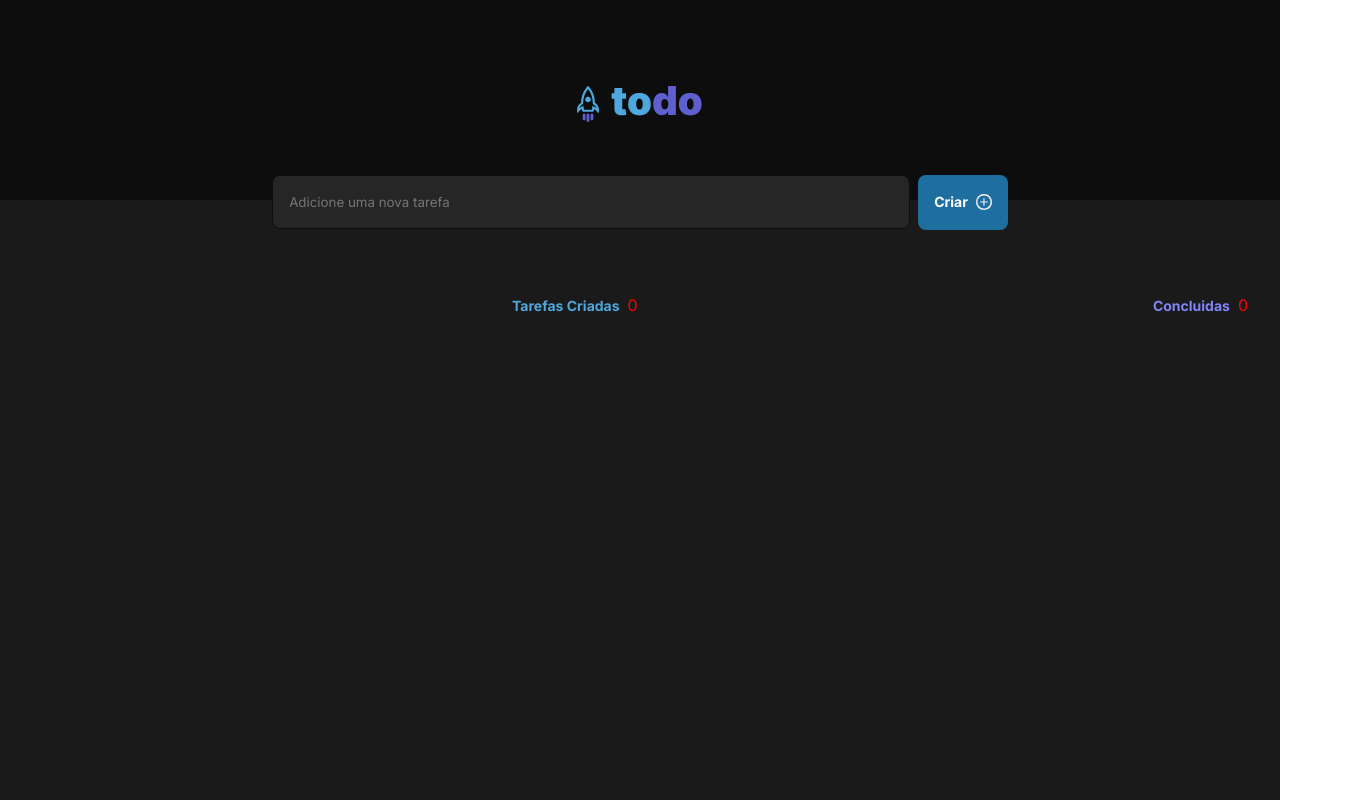
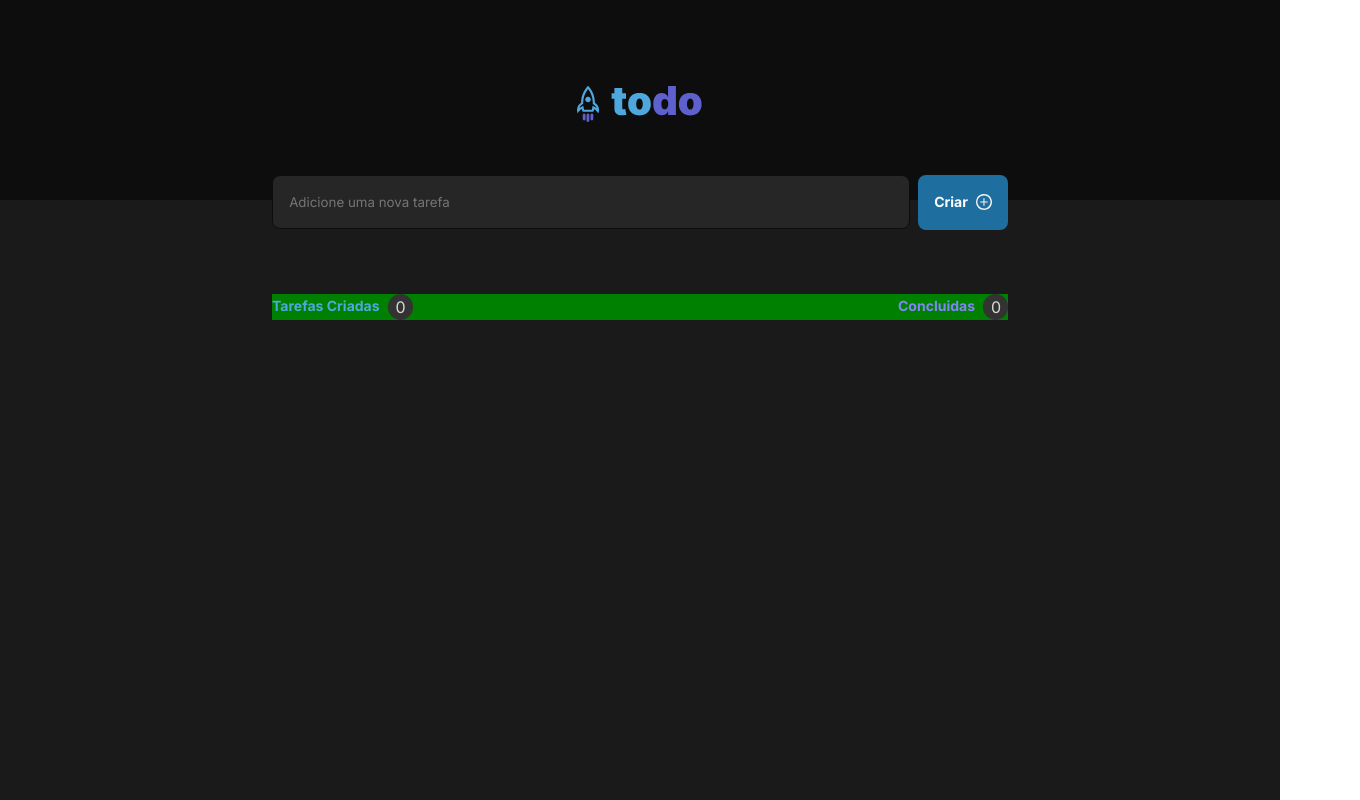
Before and after one commit to Ericles-Miller/check-To-do-List, a React (Vite) app: page / in a window 1280 px wide. Shown: the top 800 px of the page, 1360 px wide, since content can reach past the window. Built offline with nearby package versions, Linux system fonts and the light colour scheme.

Commit message:
create completed part 1 tasks

```diff
--- a/src/app.module.css
+++ b/src/app.module.css
@@ -1,5 +1,8 @@
 .showWorks {
     background: var(--gray-600);
     height: 100vw;
+    display: flex;
+    flex-direction: column;
+    align-items: center;
 
 }
--- a/src/components/Tasks.tsx
+++ b/src/components/Tasks.tsx
@@ -2,14 +2,19 @@ import styles from './task.module.css';
 
 export function Tasks() {
 	return (
-		<div className={styles.allContentTask}>
-			<div className={styles.stylesTask}>
-				<p className={styles.newTask}>Tarefas Criadas</p>
-				<p>0</p>
+		<div>
+			<div className={styles.allContentTask}>
+				<div className={styles.stylesTask}>
+					<p className={styles.newTask}>Tarefas Criadas</p>
+					<span className={styles.number}>0</span>
+				</div>
+				<div className={styles.stylesTask}>
+					<p className={styles.makeTask}>Concluidas</p>
+					<span className={styles.number}>0</span>
+				</div>
 			</div>
-			<div className={styles.stylesTask}>
-				<p className={styles.makeTask}>Concluidas</p>
-				<p>0</p>
+			<div className={styles.showTasks}>
+
 			</div>
 		</div>
 	)
--- a/src/components/task.module.css
+++ b/src/components/task.module.css
@@ -1,11 +1,9 @@
 .allContentTask{
     display: flex;
     justify-content: space-between;
-    color: red;
     width: 46rem;
-    height: 17.938rem;
-    background: transparent;
-    margin: 0 22rem 27.875rem 32rem;
+    background: green;
+    margin: 0 22rem 27.875rem 22rem;
 }
 
 .stylesTask{
@@ -13,15 +11,19 @@
     justify-content: center;
 }
 
+.stylesTask span{
+    background: var(--gray-400);
+    padding: 0.125rem 0.5rem ;
+    width: 1.563rem;
+    border-radius: 62.438rem;
+}
+
 .newTask{
     margin: 0.063rem 0.5rem 0.063rem 0;
     color: var(--blue);
     font-size: 0.875rem;
     font-weight: 700;
-
 }
-
-
 
 .makeTask{
     margin: 0.063rem 0.5rem 0.063rem 0;
@@ -29,3 +31,7 @@
     font-size: 0.875rem;
     font-weight: 700;
 }
+
+.number {
+    color: var(--gray-200);
+}
```
